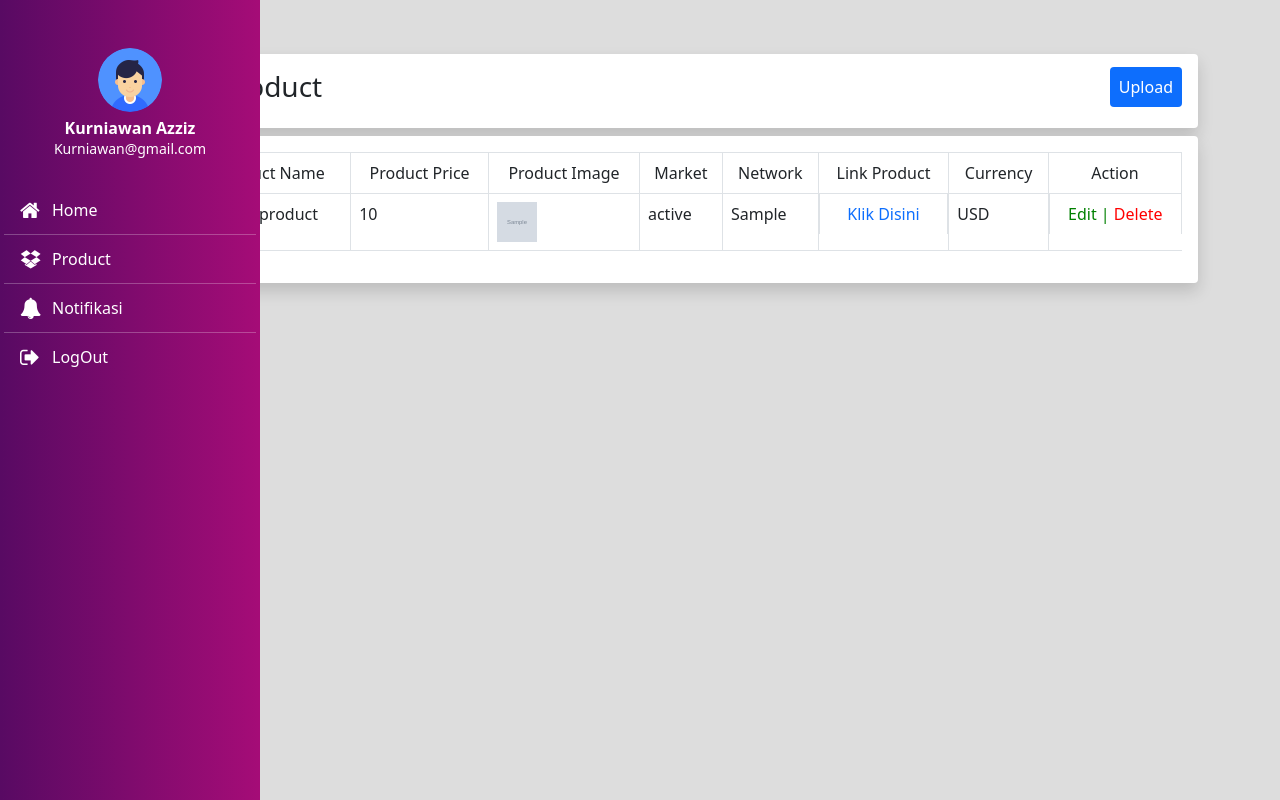
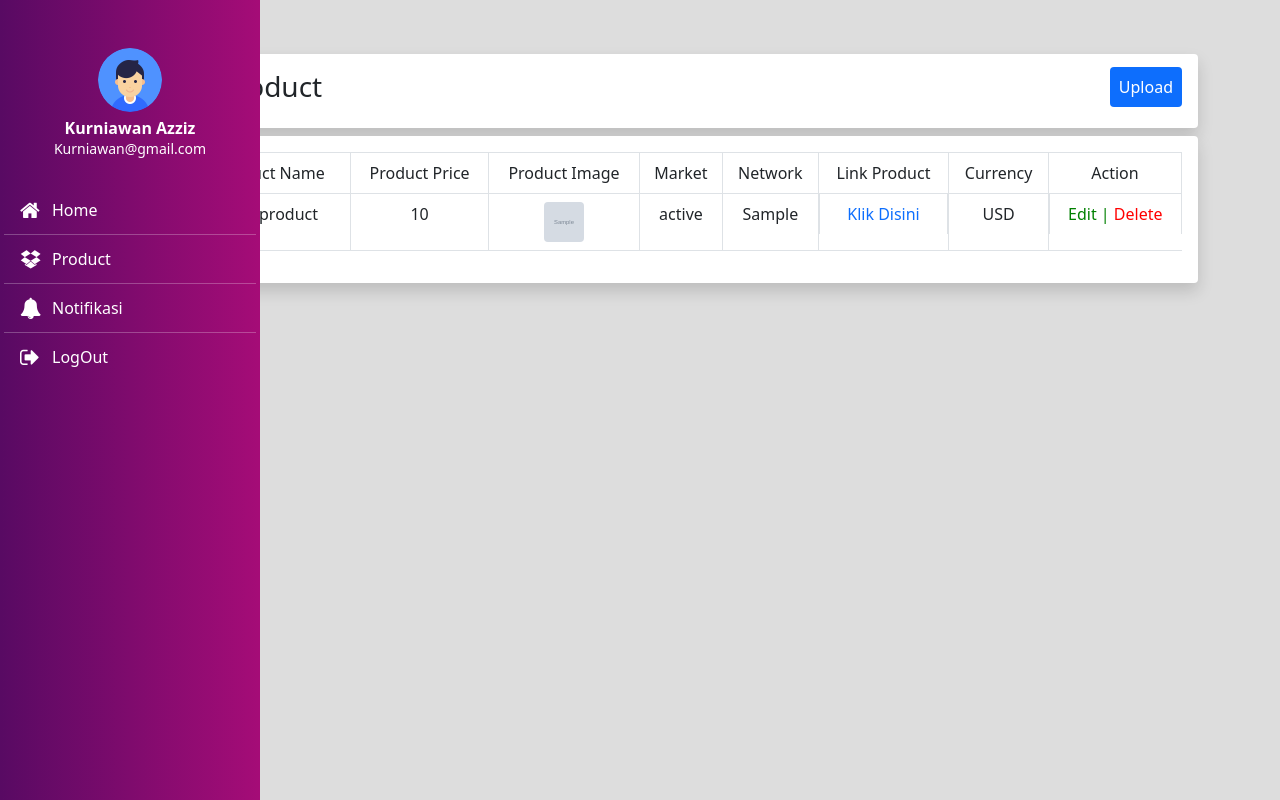
Before and after one commit to kurniawan27kur/MyCreep, a PHP site: page /mycreep/dashboard/product.php in a window 1280 px wide. Run offline with PHP 8.4, Linux system fonts and the light colour scheme; tables that the repository leaves empty or names only in its code hold one stand-in row (values such as "Sample post"); grey boxes marked "Sample" are stand-in pictures.

Commit message:
Update Product

```diff
--- a/dashboard/product.php
+++ b/dashboard/product.php
@@ -74,12 +74,12 @@
                             <tr>
                                 <td class="text-center" name="product_id"> <?php echo $data['product_id'] ?></td>
                                 <td> <?php echo $data['product_name'] ?></td>
-                                <td> <?php echo $data['product_price'] ?></td>
-                                <td> <img class="img-product" style="width: 40px; height: 40px;" src="http://localhost/mycreep/img/<?php echo $data['product_image'] ?>" alt=""></td>
-                                <td> <?php echo $data['product_status'] ?></td>
-                                <td> <?php echo $data['network'] ?></td>
+                                <td class="text-center"> <?php echo $data['product_price'] ?></td>
+                                <td> <img class="img-product rounded mx-auto d-block" style="width: 40px; height: 40px;" src="http://localhost/mycreep/img/<?php echo $data['product_image'] ?>" alt=""></td>
+                                <td class="text-center"> <?php echo $data['product_status'] ?></td>
+                                <td class="text-center"> <?php echo $data['network'] ?></td>
                                 <td class="link col-12 text-center" type="submit"> <a href="<?php echo $data['link_product']?>" class="text-decoration-none" target='_blank'>Klik Disini</a></td>
-                                <td> <?php echo $data['currency'] ?></td>
+                                <td class="text-center"> <?php echo $data['currency'] ?></td>
                                 <td class="edit col-12 text-center text-decoration-none" type="submit">
                                     <a class="text-decoration-none" style="color: green;" href="edit.php?product_id=<?php echo $data["product_id"];?>">Edit | </a>
                                     <a class="text-decoration-none" style="color: red;" href="delete.php?product_id=<?php echo $data["product_id"];?>">Delete</a>
```
